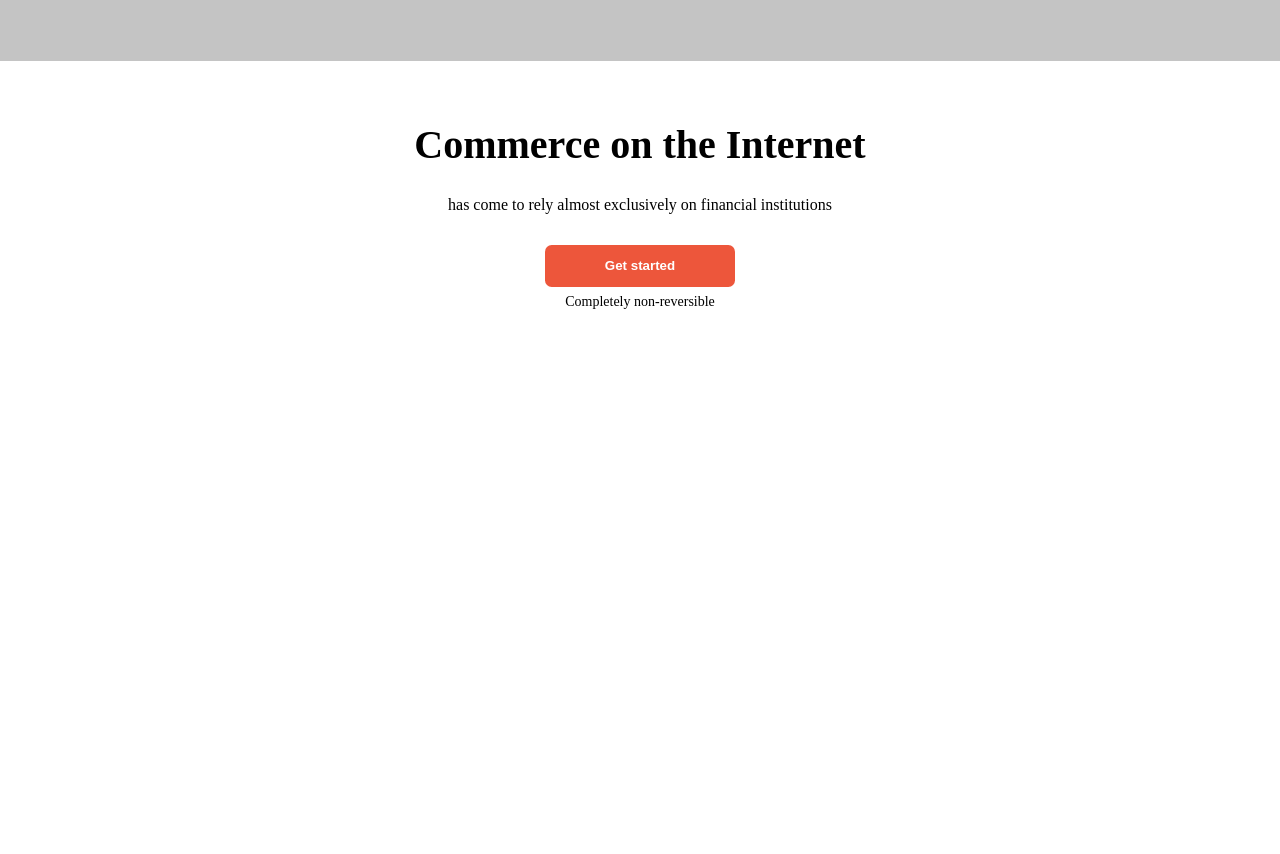
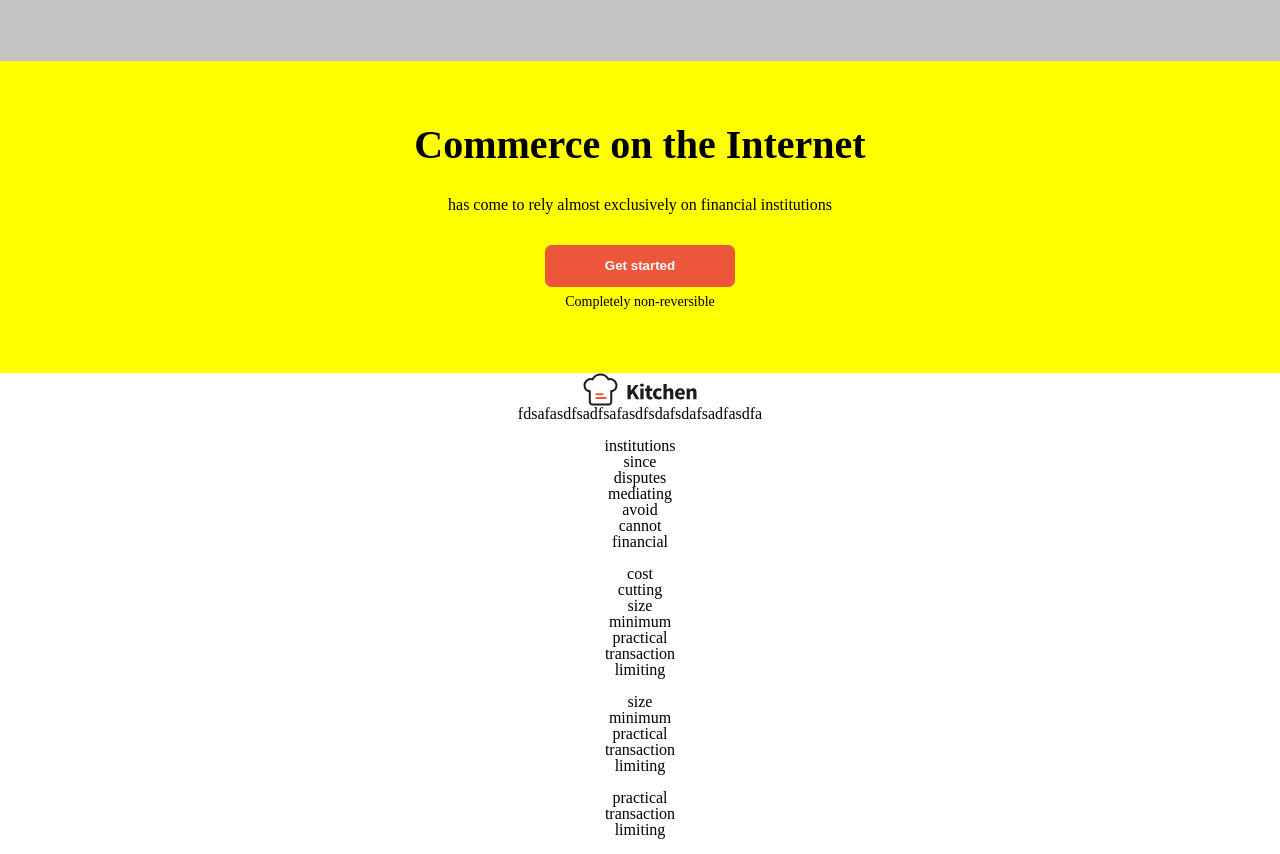
Before and after one commit to Sagarshrestha12/kitchen, a plain HTML site: page index.html in a window 1280 px wide. Shown: the part 1398-2252 px from the top of the page. Before the commit the page ends 1771 px from the top, so only its background shows below. Drawn offline with Linux system fonts and the light colour scheme.

Commit message:
Main: Added the container in the section: out-weed

```diff
--- a/css/layout.css
+++ b/css/layout.css
@@ -114,10 +114,14 @@ h3 {
 .lower_features > h2 {
   padding-bottom: 0.5em;
 }
+.out_weed_container {
+  background-color: yellow;
+}
 .out_weed {
   text-align: center;
   width: 100%;
-  margin: 4em auto;
+  margin: 0em auto;
+  padding: 4em 0em;
 }
 .out_weed > h2,
 h5 {
@@ -135,3 +139,10 @@ h5 {
 .out_weed > button:hover {
   background-color: #6b1607;
 }
+.footer_upper {
+  text-align: center;
+}
+
+.footer_upper > ul > li {
+  padding-bottom: 1rem;
+}
--- a/index.html
+++ b/index.html
@@ -113,11 +113,62 @@
         </div>
       </div>
     </section>
-    <section class="out_weed">
-      <h2>Commerce on the Internet</h2>
-      <h5>has come to rely almost exclusively on financial institutions</h5>
-      <button>Get started</button>
-      <h6>Completely non-reversible </h6>
+    <section class="out_weed_container">
+      <div class="out_weed">
+        <h2>Commerce on the Internet</h2>
+        <h5>has come to rely almost exclusively on financial institutions</h5>
+        <button>Get started</button>
+        <h6>Completely non-reversible</h6>
+      </div>
     </section>
+    <footer>
+      <div class="footer_upper">
+        <ul>
+          <li>
+            <img class="center_img" src="assets/icon-logo.svg" alt="" />
+            fdsafasdfsadfsafasdfsdafsdafsadfasdfa
+          </li>
+          <li>
+            <ul>
+              <li>institutions</li>
+              <li>since</li>
+              <li>disputes</li>
+              <li>mediating</li>
+              <li>avoid</li>
+              <li>cannot</li>
+              <li>financial</li>
+            </ul>
+          </li>
+          <li>
+            <ul>
+              <li>cost</li>
+              <li>cutting</li>
+              <li>size</li>
+              <li>minimum</li>
+              <li>practical</li>
+              <li>transaction</li>
+              <li>limiting</li>
+            </ul>
+          </li>
+          <li>
+            <ul>
+              <li>size</li>
+              <li>minimum</li>
+              <li>practical</li>
+              <li>transaction</li>
+              <li>limiting</li>
+            </ul>
+          </li>
+          <li>
+            <ul>
+              <li>practical</li>
+              <li>transaction</li>
+              <li>limiting</li>
+            </ul>
+          </li>
+        </ul>
+      </div>
+      <div class="footer_lower"></div>
+    </footer>
   </body>
 </html>
```
